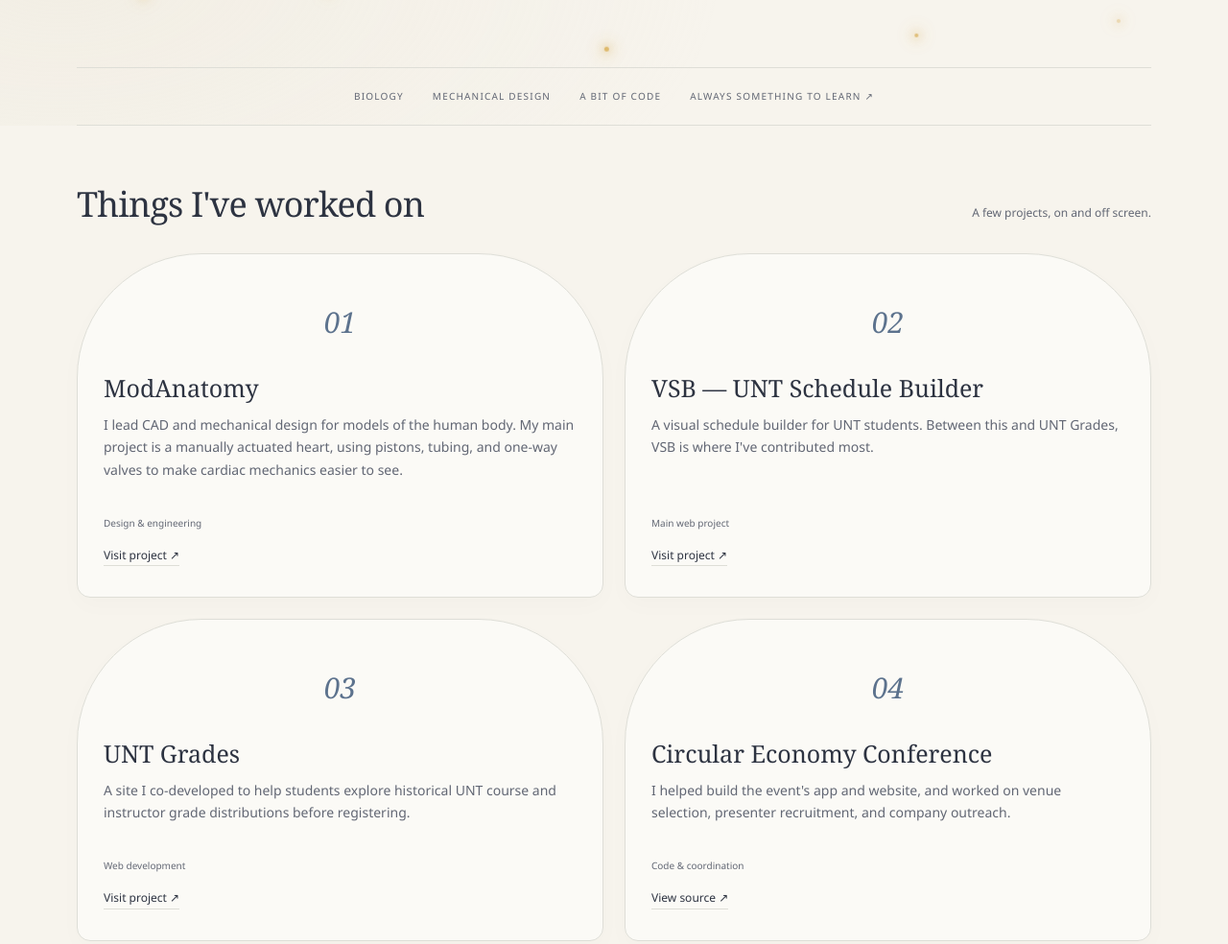
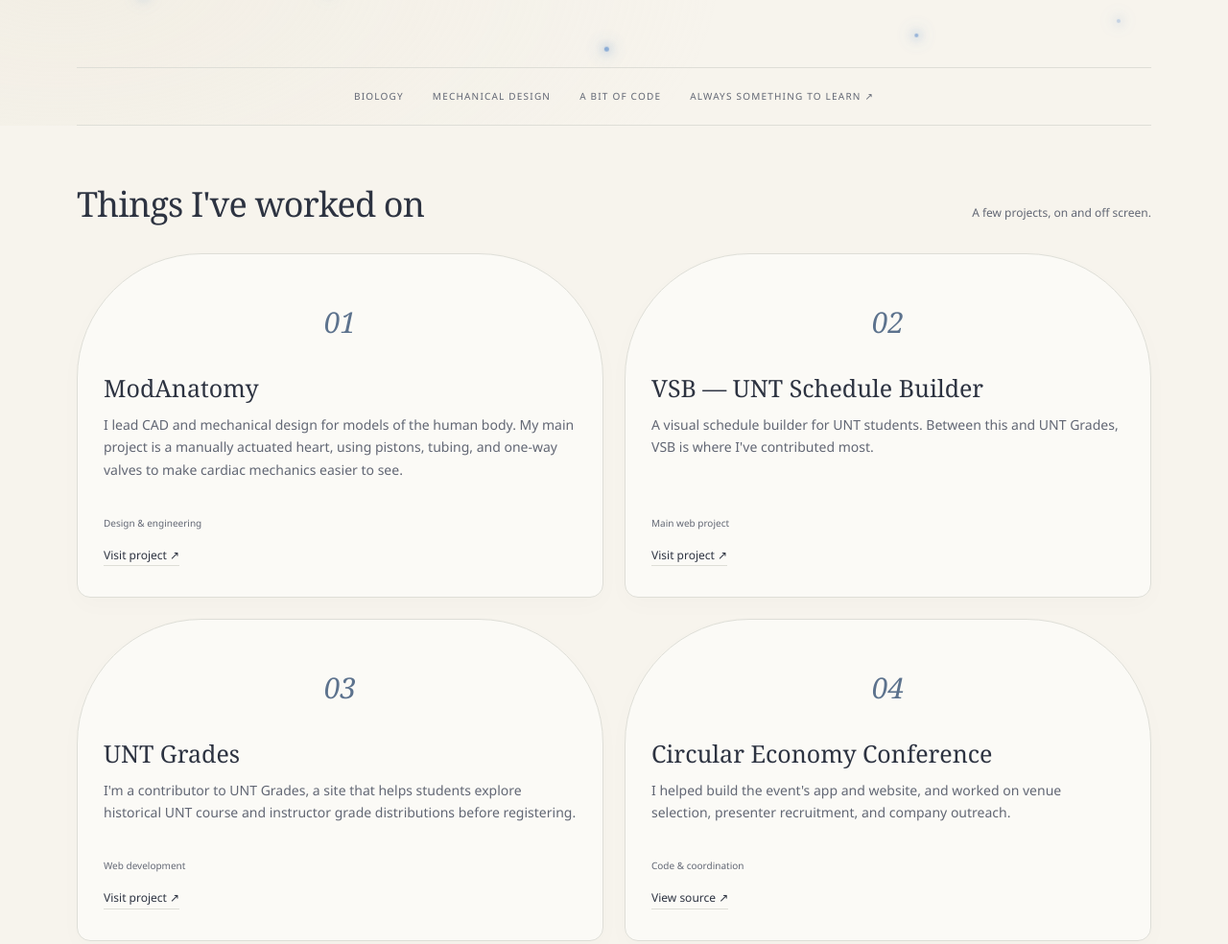
Before and after one commit to YouSoMoose/Personal_web, a website: page index.html in a window 1280 px wide. Shown: the part 669-1653 px from the top of the page at 96% size. Drawn offline with Linux system fonts and the light colour scheme.

Commit message:
Use blue fireflies and contributor wording for UNT Grades

```diff
--- a/css/styles.css
+++ b/css/styles.css
@@ -60,7 +60,7 @@
 footer div { display: flex; gap: 22px; } footer a { text-decoration: none; }
 .skip { position: absolute; top: -60px; left: 15px; padding: 10px; background: var(--paper); z-index: 5; } .skip:focus { top: 10px; }
 .fireflies { position: fixed; inset: 0; pointer-events: none; overflow: hidden; }
-.fireflies i { position: absolute; left: var(--x); top: var(--y); width: 5px; height: 5px; border-radius: 50%; background: #d7ab4d; box-shadow: 0 0 8px 3px #d7ab4d55, 0 0 20px 7px #d7ab4d22; opacity: .45; animation: drift var(--duration) ease-in-out var(--delay) infinite alternate; }
+.fireflies i { position: absolute; left: var(--x); top: var(--y); width: 5px; height: 5px; border-radius: 50%; background: #719bd0; box-shadow: 0 0 8px 3px #719bd055, 0 0 20px 7px #719bd022; opacity: .45; animation: drift var(--duration) ease-in-out var(--delay) infinite alternate; }
 .fireflies i:nth-child(3n) { width: 7px; height: 7px; }
 .fireflies i:nth-child(4n) { width: 4px; height: 4px; }
 @keyframes drift { 0% { transform: translate(0,0); opacity: .25; } 35% { opacity: .85; } 65% { opacity: .35; } 100% { transform: translate(45px,-75px); opacity: .65; } }
--- a/index.html
+++ b/index.html
@@ -33,7 +33,7 @@
         <div class="section-heading"><h2 id="work-title">Things I've worked on</h2><span class="aside-label">A few projects, on and off screen.</span></div>
         <div class="project-grid"><article class="project"><span class="number" aria-hidden="true">01</span><div><h3>ModAnatomy</h3><p>I lead CAD and mechanical design for models of the human body. My main project is a manually actuated heart, using pistons, tubing, and one-way valves to make cardiac mechanics easier to see.</p></div><div class="project-meta"><span class="tag">Design & engineering</span><a href="https://project-modanatomy.vercel.app/" target="_blank" rel="noopener noreferrer" aria-label="Visit ModAnatomy">Visit project ↗</a></div></article>
         <article class="project"><span class="number" aria-hidden="true">02</span><div><h3>VSB — UNT Schedule Builder</h3><p>A visual schedule builder for UNT students. Between this and UNT Grades, VSB is where I've contributed most.</p></div><div class="project-meta"><span class="tag">Main web project</span><a href="https://vsb.untgrades.app" target="_blank" rel="noopener noreferrer" aria-label="Visit VSB, UNT Schedule Builder">Visit project ↗</a></div></article>
-        <article class="project"><span class="number" aria-hidden="true">03</span><div><h3>UNT Grades</h3><p>A site I co-developed to help students explore historical UNT course and instructor grade distributions before registering.</p></div><div class="project-meta"><span class="tag">Web development</span><a href="https://untgrades.app" target="_blank" rel="noopener noreferrer" aria-label="Visit UNT Grades">Visit project ↗</a></div></article>
+        <article class="project"><span class="number" aria-hidden="true">03</span><div><h3>UNT Grades</h3><p>I'm a contributor to UNT Grades, a site that helps students explore historical UNT course and instructor grade distributions before registering.</p></div><div class="project-meta"><span class="tag">Web development</span><a href="https://untgrades.app" target="_blank" rel="noopener noreferrer" aria-label="Visit UNT Grades">Visit project ↗</a></div></article>
         <article class="project"><span class="number" aria-hidden="true">04</span><div><h3>Circular Economy Conference</h3><p>I helped build the event's app and website, and worked on venue selection, presenter recruitment, and company outreach.</p></div><div class="project-meta"><span class="tag">Code & coordination</span><a href="https://github.com/ethossustainability/Conference" target="_blank" rel="noopener noreferrer" aria-label="View Ethos conference website source on GitHub">View source ↗</a></div></article>
         </div>
       </section>
```
